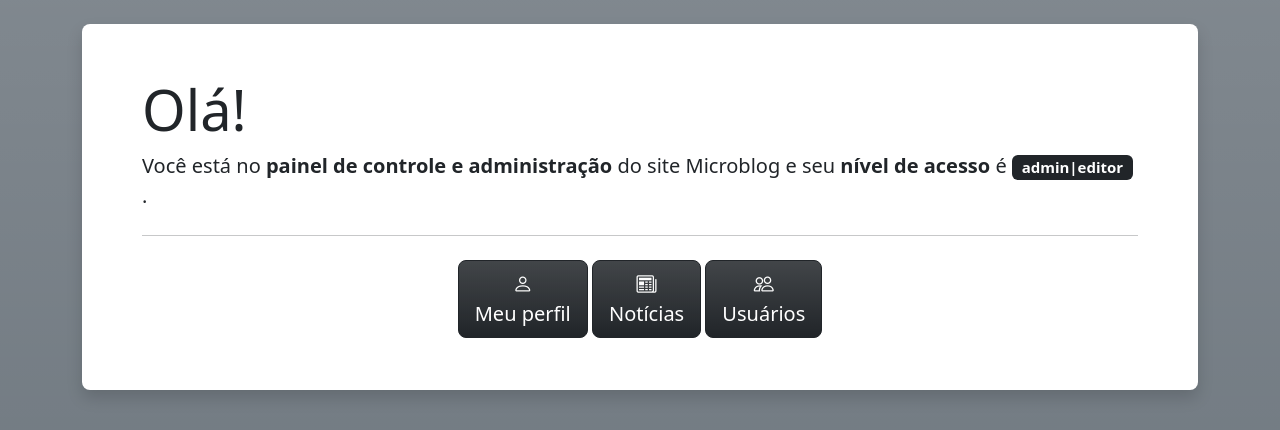
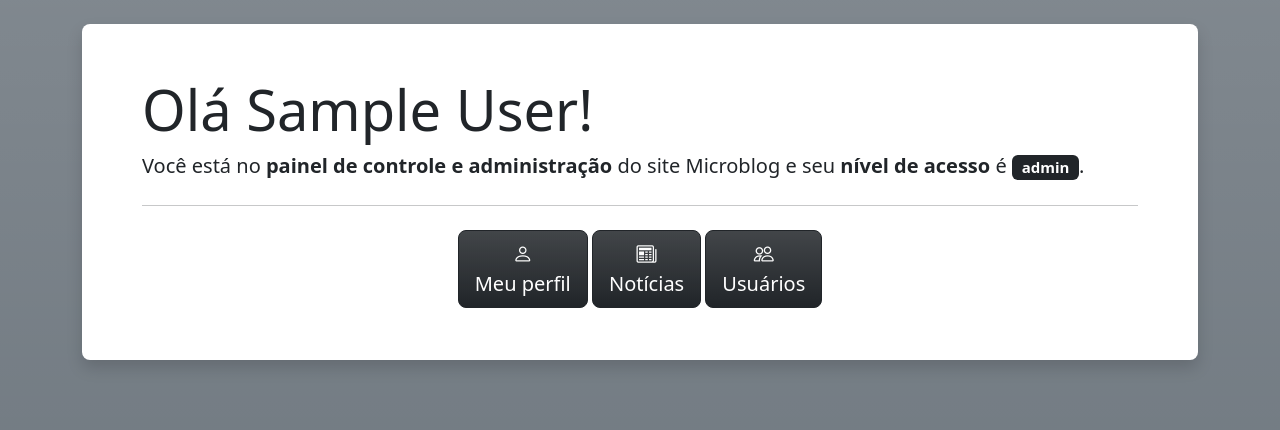
Before and after one commit to Rodvehman/microblog_rodrigo, a PHP site: page /admin/index.php in a window 1280 px wide. Shown: the part 73-503 px from the top of the page. Run offline with PHP 8.4, Linux system fonts and the light colour scheme; the visitor is signed in with stand-in values (Sample User, id 1).

Commit message:
Update index.php

```diff
--- a/admin/index.php
+++ b/admin/index.php
@@ -1,4 +1,8 @@
 <?php
+require_once "../src/Helpers/Utils.php";
+require_once "../src/Services/AutenticacaoServico.php";
+    AutenticacaoServico::exigirLogin();
+
 require_once "../includes/cabecalho-admin.php";
 ?>
 
@@ -6,10 +10,10 @@ require_once "../includes/cabecalho-admin.php";
 <article class="p-5 my-4 rounded-3 bg-white shadow">
     <div class="container-fluid py-1">
 
-        <h2 class="display-4">Olá!</h2>
+        <h2 class="display-4">Olá <?=$_SESSION['nome']?>!</h2>
 
         <p class="fs-5">Você está no <b>painel de controle e administração</b> do site Microblog e seu <b>nível de acesso</b> é
-            <span class="badge bg-dark"> admin|editor </span>.
+            <span class="badge bg-dark"> <?=$_SESSION['tipo']?> </span>.
         </p>
         <hr class="my-4">
 
@@ -24,10 +28,12 @@ require_once "../includes/cabecalho-admin.php";
                 Notícias
             </a>
 
-            <a class="btn btn-dark bg-gradient btn-lg" href="usuarios.php">
+            <?php if ($_SESSION['tipo'] !== 'editor'):?>
+                <a class="btn btn-dark bg-gradient btn-lg" href="usuarios.php">
                 <i class="bi bi-people"></i> <br>
                 Usuários
-            </a>
+                </a>
+            <?php endif; ?>
 
 
         </div>
```
